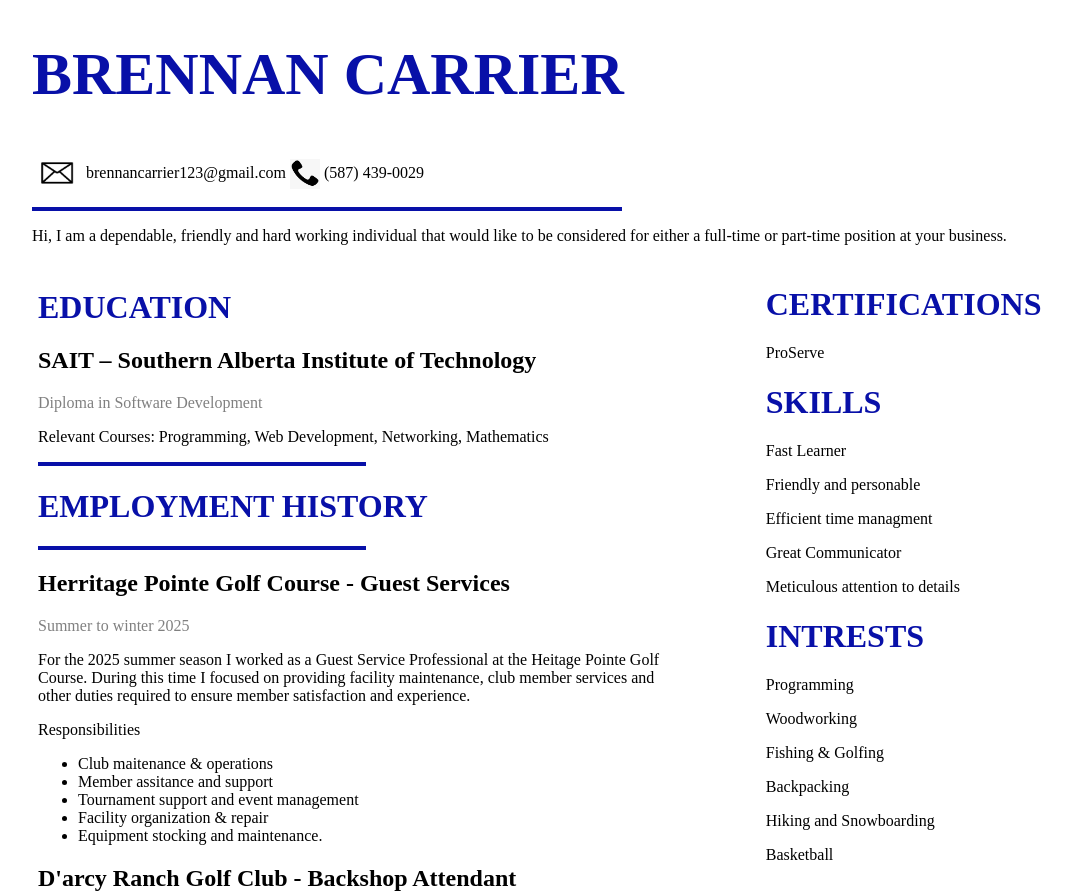
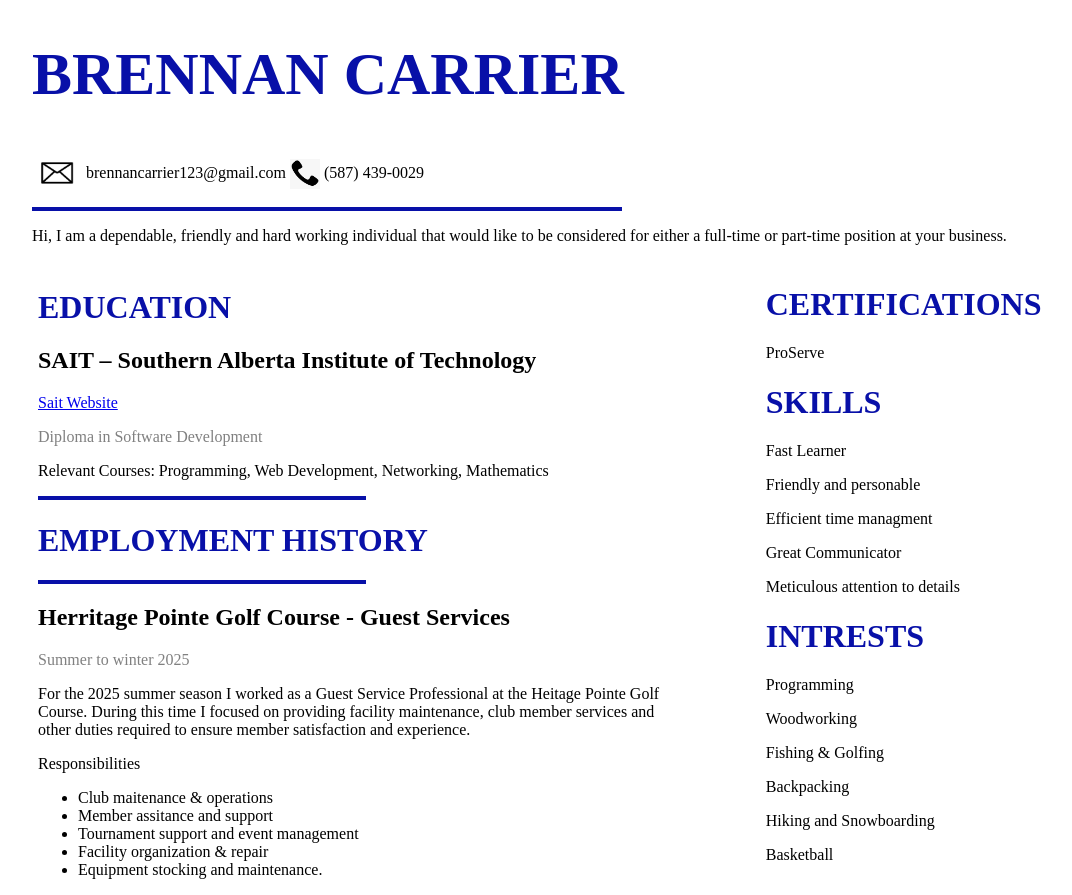
Before and after one commit to brennancarrier/Assignment1, a plain HTML site: page Assignment 1 using html/index.html in a window 1280 px wide. Shown: the top 895 px of the page, without its empty margins (68-1140 px from the left). Drawn offline with Linux system fonts and the light colour scheme.

Commit message:
lastestVersion

```diff
--- a/Assignment 1 using html/index.html
+++ b/Assignment 1 using html/index.html
@@ -38,6 +38,7 @@
               <!-- Education Section -->
               <h1>EDUCATION</h1>
               <h2>SAIT – Southern Alberta Institute of Technology</h2>
+              <a href="https://www.sait.ca/">Sait Website</a>
               <p style="color: grey;">Diploma in Software Development</p>
               <p>Relevant Courses: Programming, Web Development, Networking, Mathematics</p>
 
```
